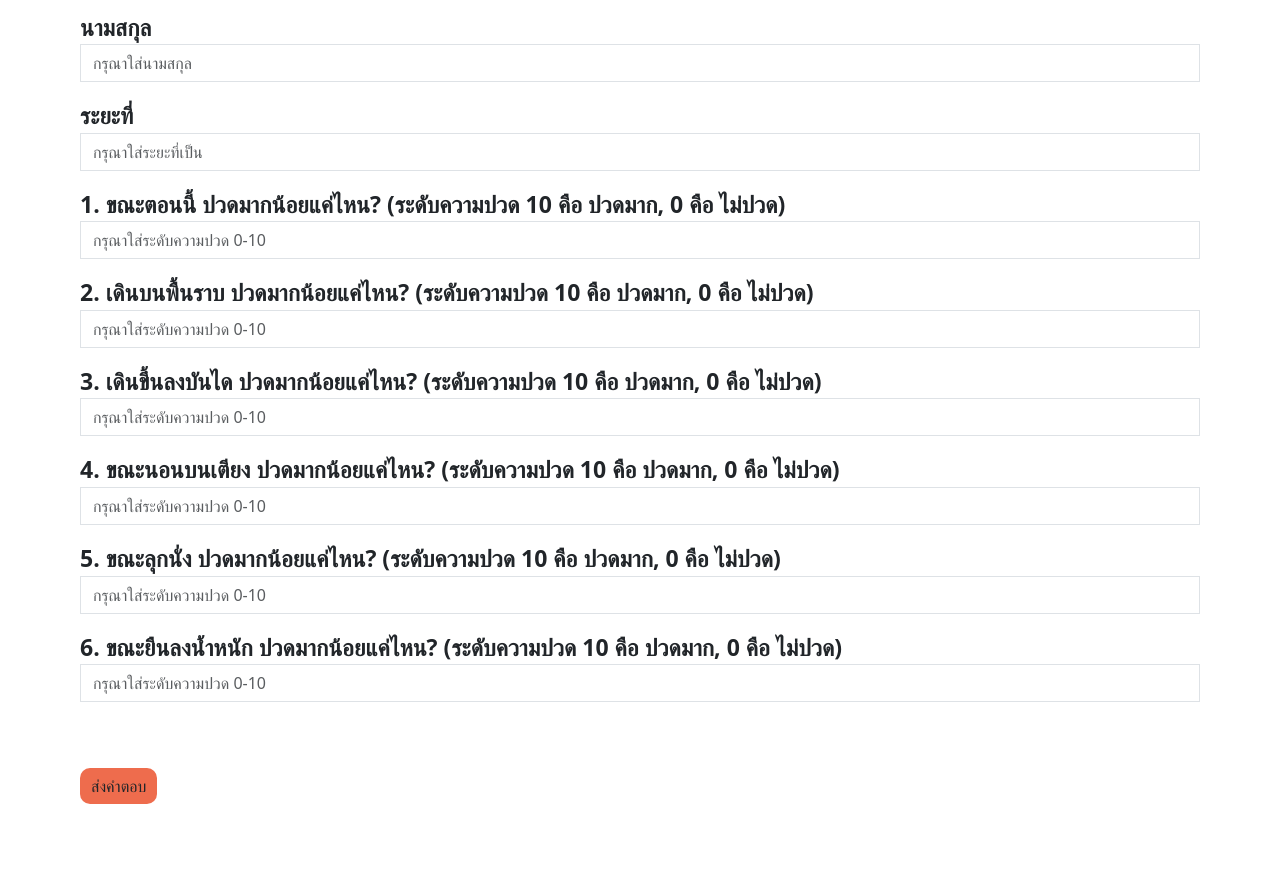
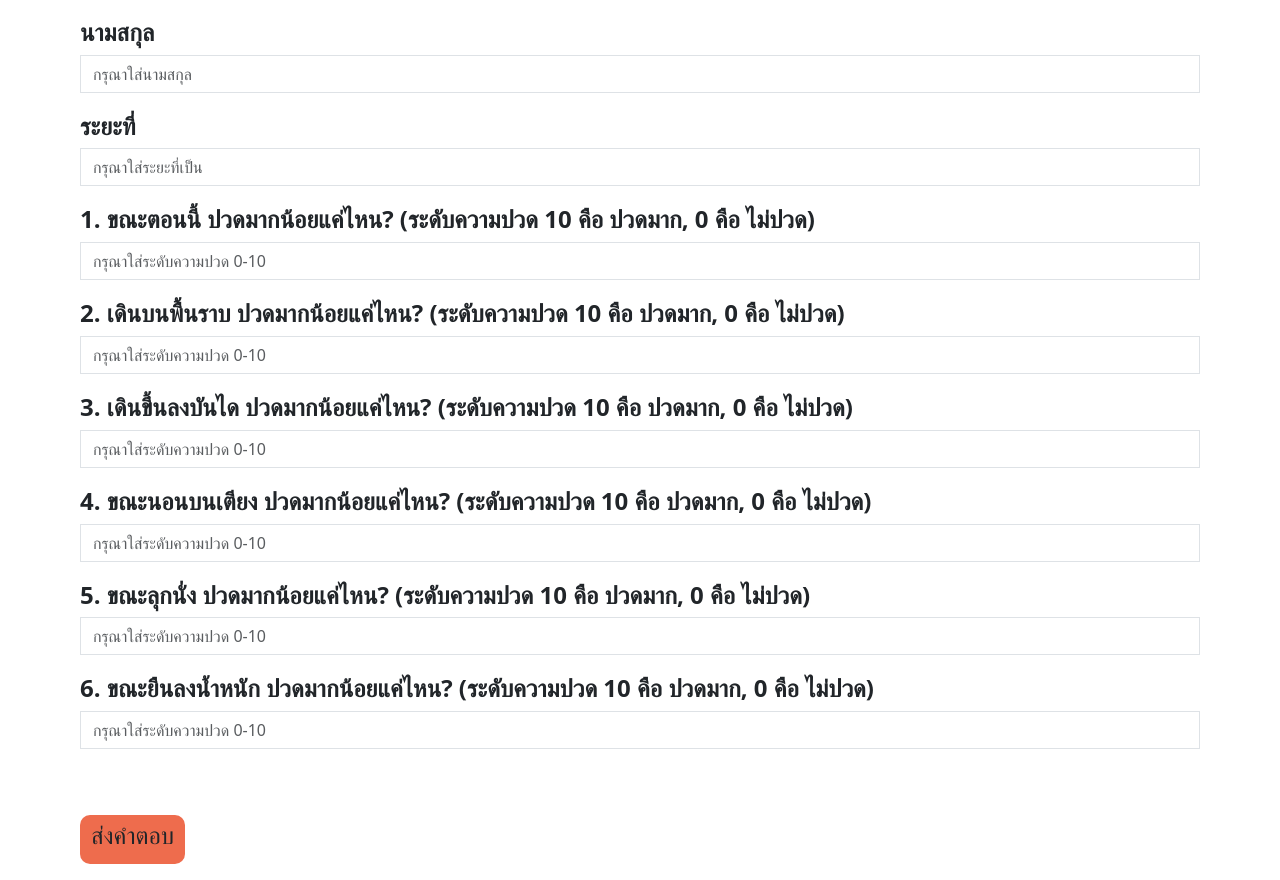
Before and after one commit to chutipon20915/OA-Remedy-Club-KO, a React (Create React App) app in the folder frontend/: page /Form in a window 1280 px wide. Shown: the part 199-1079 px from the top of the page. Before the commit the page ends 1019 px from the top, so only its background shows below. Built offline with nearby package versions, Linux system fonts and the light colour scheme.

Commit message:
update h4

```diff
--- a/frontend/src/pages/Form.js
+++ b/frontend/src/pages/Form.js
@@ -51,7 +51,9 @@ function Form() {
           <div className="form-group">
             <div className="mb-3">
               <label htmlFor="fname">
+                <h4>
                   <strong>ชื่อ</strong>
+                </h4>
               </label>
               <input
                 type="text"
@@ -66,7 +68,9 @@ function Form() {
           <div className="form-group">
             <div className="mb-3">
               <label htmlFor="lname">
+                <h4>
                   <strong>นามสกุล</strong>
+                </h4>
               </label>
               <input
                 type="text"
@@ -81,7 +85,9 @@ function Form() {
           <div className="form-group">
             <div className="mb-3">
               <label htmlFor="phase">
+                <h4>
                   <strong>ระยะที่</strong>
+                </h4>
               </label>
               <input
                 type="number"
@@ -96,10 +102,12 @@ function Form() {
           <div className="form-group">
             <div className="mb-3">
               <label htmlFor="question1">
+                <h4>
                   <strong>
-                  1. ขณะตอนนี้ ปวดมากน้อยแค่ไหน? (ระดับความปวด 10 คือ ปวดมาก, 0
-                  คือ ไม่ปวด)
+                    1. ขณะตอนนี้ ปวดมากน้อยแค่ไหน? (ระดับความปวด 10 คือ ปวดมาก,
+                    0 คือ ไม่ปวด)
                   </strong>
+                </h4>
               </label>
               <input
                 type="number"
@@ -114,10 +122,12 @@ function Form() {
           <div className="form-group">
             <div className="mb-3">
               <label htmlFor="question2">
+                <h4>
                   <strong>
                     2. เดินบนพื้นราบ ปวดมากน้อยแค่ไหน? (ระดับความปวด 10 คือ
                     ปวดมาก, 0 คือ ไม่ปวด)
                   </strong>
+                </h4>
               </label>
               <input
                 type="number"
@@ -132,10 +142,12 @@ function Form() {
           <div className="form-group">
             <div className="mb-3">
               <label htmlFor="question3">
+                <h4>
                   <strong>
                     3. เดินขึ้นลงบันได ปวดมากน้อยแค่ไหน? (ระดับความปวด 10 คือ
                     ปวดมาก, 0 คือ ไม่ปวด)
                   </strong>
+                </h4>
               </label>
               <input
                 type="number"
@@ -150,10 +162,12 @@ function Form() {
           <div className="form-group">
             <div className="mb-3">
               <label htmlFor="question4">
+                <h4>
                   <strong>
                     4. ขณะนอนบนเตียง ปวดมากน้อยแค่ไหน? (ระดับความปวด 10 คือ
                     ปวดมาก, 0 คือ ไม่ปวด)
                   </strong>
+                </h4>
               </label>
               <input
                 type="number"
@@ -168,10 +182,12 @@ function Form() {
           <div className="form-group">
             <div className="mb-3">
               <label htmlFor="question5">
+                <h4>
                   <strong>
-                  5. ขณะลุกนั่ง ปวดมากน้อยแค่ไหน? (ระดับความปวด 10 คือ ปวดมาก, 0
-                  คือ ไม่ปวด)
+                    5. ขณะลุกนั่ง ปวดมากน้อยแค่ไหน? (ระดับความปวด 10 คือ ปวดมาก,
+                    0 คือ ไม่ปวด)
                   </strong>
+                </h4>
               </label>
               <input
                 type="number"
@@ -186,10 +202,12 @@ function Form() {
           <div className="form-group">
             <div className="mb-3">
               <label htmlFor="question6">
+                <h4>
                   <strong>
                     6. ขณะยืนลงน้ำหนัก ปวดมากน้อยแค่ไหน? (ระดับความปวด 10 คือ
                     ปวดมาก, 0 คือ ไม่ปวด)
                   </strong>
+                </h4>
               </label>
               <input
                 type="number"
@@ -203,7 +221,7 @@ function Form() {
 
           <div className="form-group">
             <button className="btn" type="submit">
-              ส่งคำตอบ
+              <h4>ส่งคำตอบ</h4>
             </button>
           </div>
         </form>
```
Lines whose indentation alone changed are shown as unchanged.
